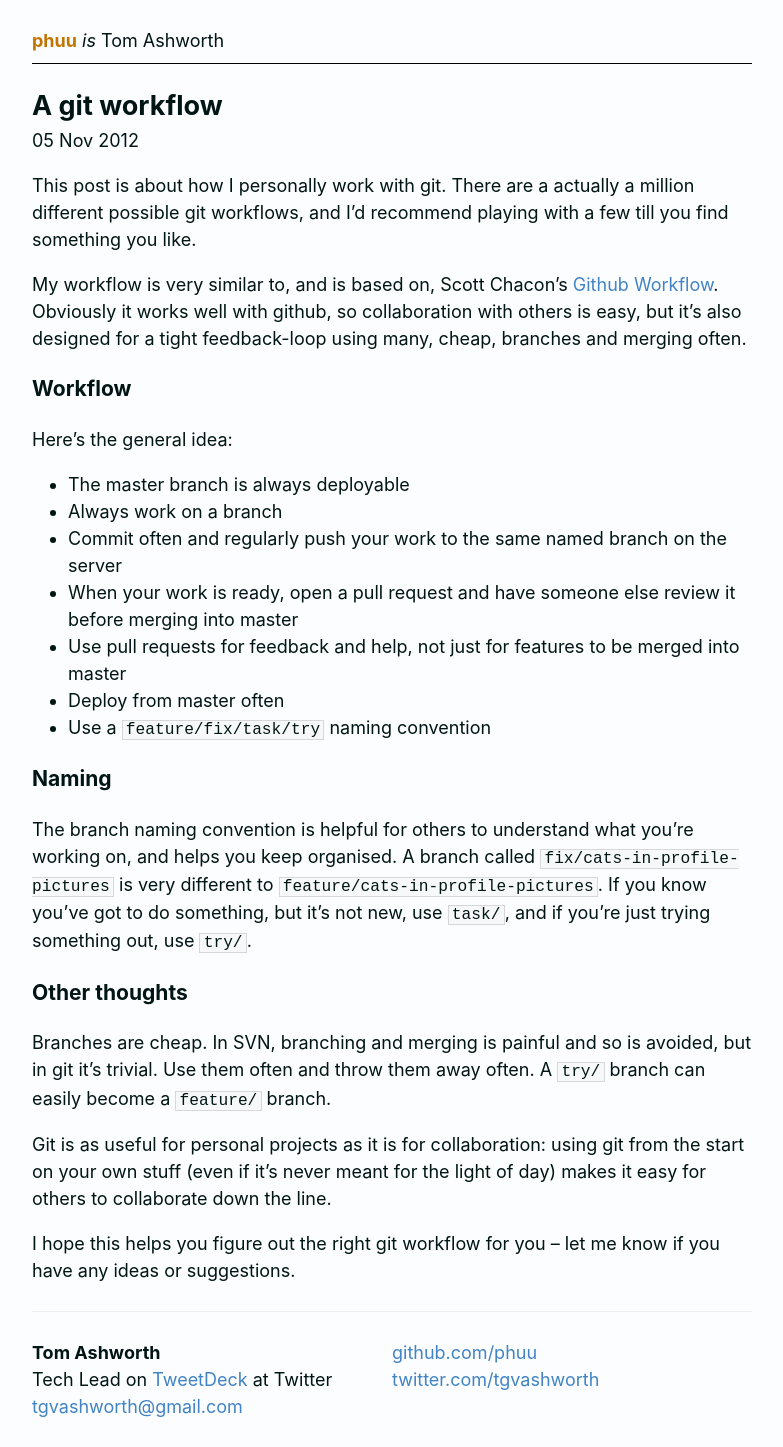
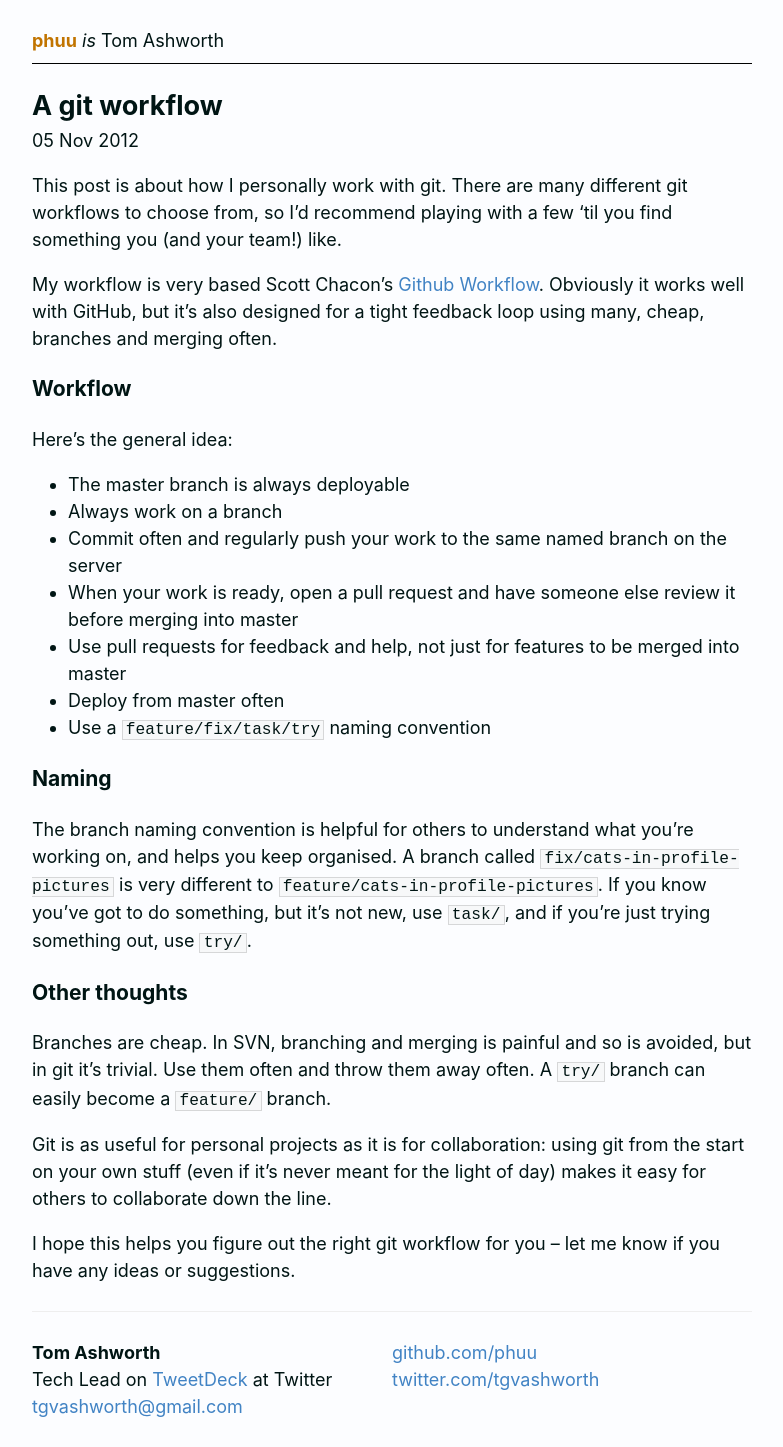
Before and after one commit to tgvashworth/tgvashworth.github.io, a Jekyll site: the page built from _posts/2012-11-5-a-git-workflow.md, in a window 1280 px wide. Shown: the whole page, without its empty margins (248-1031 px from the left). Built offline with Jekyll 4.4.1, drawn with Linux system fonts in a browser that asks for light colours.

Commit message:
Update 2012-11-5-a-git-workflow.md

```diff
--- a/_posts/2012-11-5-a-git-workflow.md
+++ b/_posts/2012-11-5-a-git-workflow.md
@@ -4,9 +4,9 @@ title: A git workflow
 date: 2012-11-5 8:00
 ---
 
-This post is about how I personally work with git. There are a actually a million different possible git workflows, and I'd recommend playing with a few till you find something you like.
+This post is about how I personally work with git. There are many different git workflows to choose from, so I'd recommend playing with a few 'til you find something you (and your team!) like.
 
-My workflow is very similar to, and is based on, Scott Chacon's [Github Workflow](http://scottchacon.com/2011/08/31/github-flow.html). Obviously it works well with github, so collaboration with others is easy, but it's also designed for a tight feedback-loop using many, cheap, branches and merging often.
+My workflow is very based Scott Chacon's [Github Workflow](http://scottchacon.com/2011/08/31/github-flow.html). Obviously it works well with GitHub, but it's also designed for a tight feedback loop using many, cheap, branches and merging often.
 
 ### Workflow
 
```
